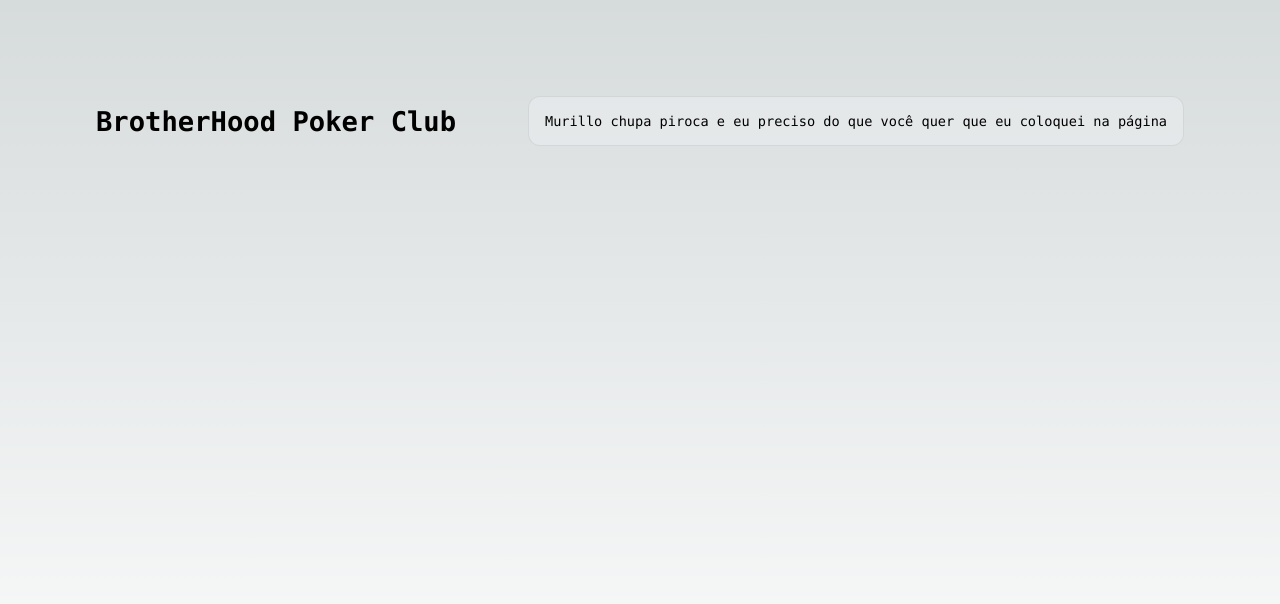
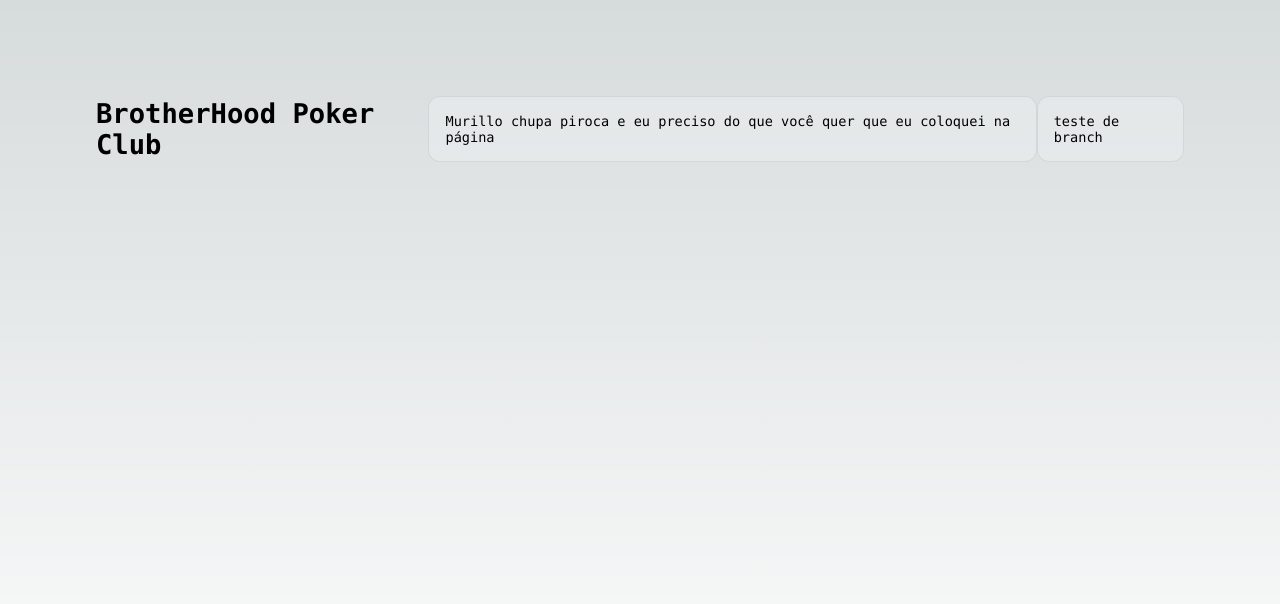
Before and after one commit to BrunoNabarrete/nextjs, a Next.js app: page / in a window 1280 px wide. Shown: the top 604 px of the page. Built offline with nearby package versions, Linux system fonts and the light colour scheme.

Commit message:
adiciono mais testes

```diff
--- a/pages/index.js
+++ b/pages/index.js
@@ -14,10 +14,12 @@ export default function Home() {
         <meta name="viewport" content="width=device-width, initial-scale=1" />
         <link rel="icon" href="/favicon.ico" />
       </Head>
+
       <main className={styles.main}>
         <div className={styles.description}>
         <h1>BrotherHood Poker Club</h1>
         <p>Murillo chupa piroca e eu preciso do que você quer que eu coloquei na página</p>
+        <p>teste de branch  </p>
         </div>
       </main>
     </>
```
